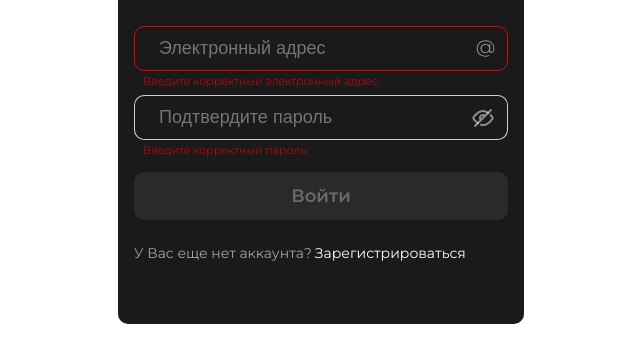
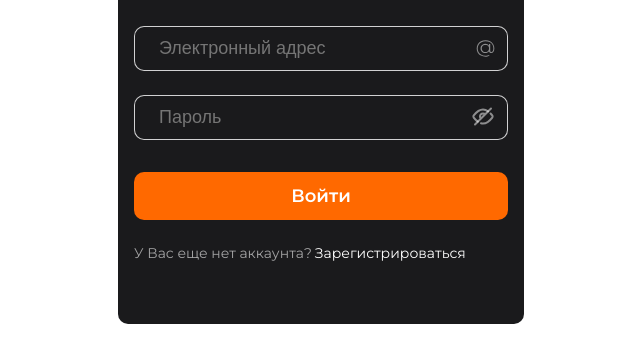
Before and after one commit to Hov26/tcs, a website: page app/enter.html in a window 1280 px wide. Shown: the part 150-512 px from the top of the page, without its empty margins (319-959 px from the left). Drawn offline with Linux system fonts and the light colour scheme.

```diff
--- a/app/enter.html
+++ b/app/enter.html
@@ -27,9 +27,9 @@
       </div>
       <form action="" class="user-form d-flex">
         <div class="input-wrapper">
-          <label for="error" class="fz11 fw300 c-red error-label"
+          <!-- <label for="email" class="fz11 fw300 c-red error-label"
             >Введите корректный электронный адрес</label
-          >
+          > -->
           <input
             type="text"
             placeholder="Электронный адрес"
@@ -39,27 +39,29 @@
           <img
             src="./images/src/icon-email.svg"
             alt="icon email"
-            class="icon-eye icon-email"
+            class="icon-email"
           />
         </div>
         <div class="input-wrapper">
-          <label for="error" class="fz11 fw300 c-red error-label"
+          <!-- <label for="password" class="fz11 fw300 c-red error-label"
             >Введите корректный пароль</label
-          >
+          > -->
           <input
             type="password"
-            placeholder="Подтвердите пароль"
+            placeholder="Пароль"
             id="pass"
-            class="bg-main form-input fz18"
+            class="bg-main form-input fz18 error-state"
           />
-          <img
-            src="./images/src/icon-eye.svg"
-            alt="eye icon"
-            class="icon-eye"
-          />
+          <button class="icon-eye-btn">
+            <img
+              src="./images/src/icon-eye.svg"
+              alt="eye icon"
+              class="icon-eye"
+            />
+          </button>
         </div>
       </form>
-      <a href="#" class="register btn orange disabled"> Войти </a>
+      <a href="#" class="register btn orange"> Войти </a>
       <div class="account-ask d-flex">
         <p class="answer fz14 c-white60">У Вас еще нет аккаунта?</p>
         <a href="#" class="fz14 c-white enter">Зарегистрироваться</a>
--- a/app/sass/enter.sass
+++ b/app/sass/enter.sass
@@ -7,8 +7,12 @@
         justify-content: flex-start
     .icon-email
         width: 19px
-    .error-state
-        border-color: var(--red)
+        position: absolute
+        right: 13px
+        top: 50%
+        transform: translateY(-50%)
+    // .error-state
+    //     border-color: var(--red)
     .error-label
         position: absolute
         bottom: -17px
--- a/app/sass/login.sass
+++ b/app/sass/login.sass
@@ -31,10 +31,13 @@
         gap: 3px
     .input-wrapper
         position: relative
-    .icon-eye
+    .icon-eye-btn
         width: 24px
         position: absolute
         right: 13px
         top: 50%
         transform: translateY(-50%)
         cursor: pointer
+        background: none
+        border: none
+        padding: 0 0
```
Also changed, not shown: app/login.html (+4 -0 lines), app/css/app.min.css.
